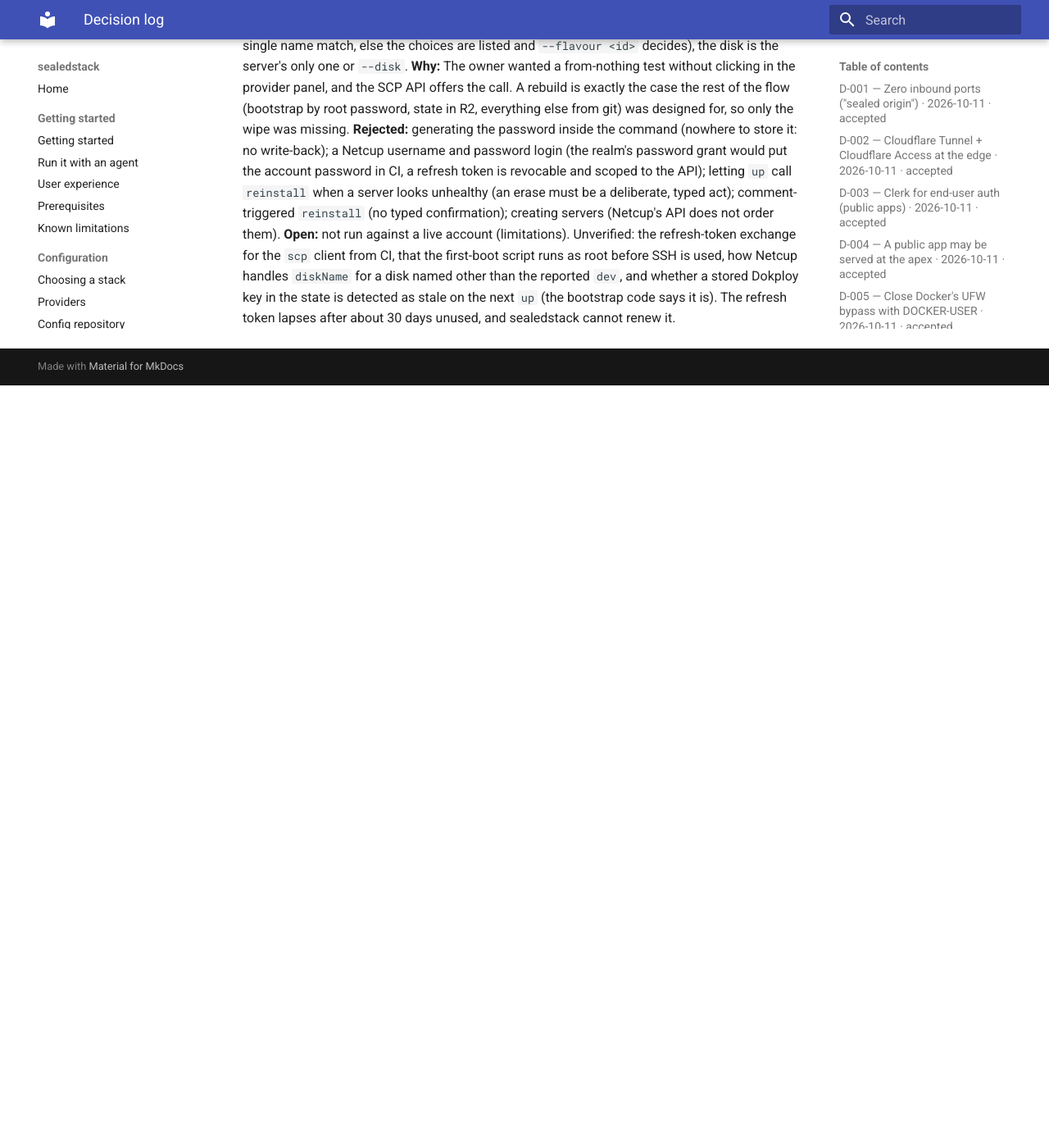
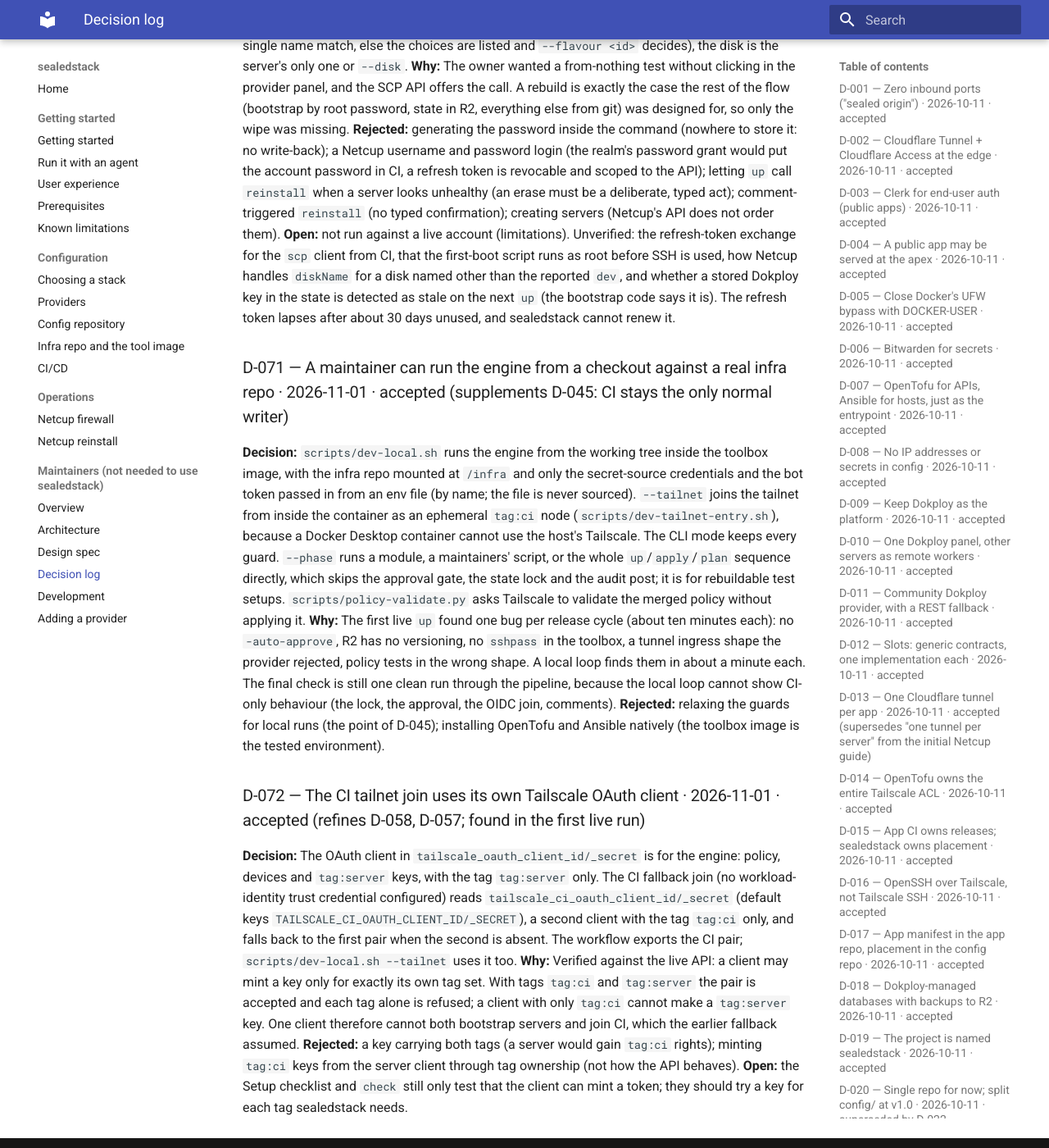
Before and after one commit to gauravnagar19/sealedstack, an MkDocs documentation site: the page built from docs/maintainers/decisions.md, in a window 1280 px wide and 1400 px high, scrolled down 18213 px. Shown: the whole window at 82% size. Built offline with MkDocs 1.6.1 and Material for MkDocs 9.7.7, drawn with Linux system fonts in a browser that asks for light colours; before the commit the page ends 18683 px from its top, so only the background shows below that.

Commit message:
docs: D-071 local dev loop, D-072 separate CI OAuth client, prerequisites
Co-Authored-By: Claude Sonnet 5.5 <noreply@anthropic.com>

```diff
--- a/docs/maintainers/decisions.md
+++ b/docs/maintainers/decisions.md
@@ -306,3 +306,14 @@ GitHub environments with required reviewers are still used where the plan suppor
 **Why:** The owner wanted a from-nothing test without clicking in the provider panel, and the SCP API offers the call. A rebuild is exactly the case the rest of the flow (bootstrap by root password, state in R2, everything else from git) was designed for, so only the wipe was missing.
 **Rejected:** generating the password inside the command (nowhere to store it: no write-back); a Netcup username and password login (the realm's password grant would put the account password in CI, a refresh token is revocable and scoped to the API); letting `up` call `reinstall` when a server looks unhealthy (an erase must be a deliberate, typed act); comment-triggered `reinstall` (no typed confirmation); creating servers (Netcup's API does not order them).
 **Open:** not run against a live account (limitations). Unverified: the refresh-token exchange for the `scp` client from CI, that the first-boot script runs as root before SSH is used, how Netcup handles `diskName` for a disk named other than the reported `dev`, and whether a stored Dokploy key in the state is detected as stale on the next `up` (the bootstrap code says it is). The refresh token lapses after about 30 days unused, and sealedstack cannot renew it.
+
+### D-071 — A maintainer can run the engine from a checkout against a real infra repo · 2026-11-01 · accepted (supplements D-045: CI stays the only normal writer)
+**Decision:** `scripts/dev-local.sh` runs the engine from the working tree inside the toolbox image, with the infra repo mounted at `/infra` and only the secret-source credentials and the bot token passed in from an env file (by name; the file is never sourced). `--tailnet` joins the tailnet from inside the container as an ephemeral `tag:ci` node (`scripts/dev-tailnet-entry.sh`), because a Docker Desktop container cannot use the host's Tailscale. The CLI mode keeps every guard. `--phase` runs a module, a maintainers' script, or the whole `up`/`apply`/`plan` sequence directly, which skips the approval gate, the state lock and the audit post; it is for rebuildable test setups. `scripts/policy-validate.py` asks Tailscale to validate the merged policy without applying it.
+**Why:** The first live `up` found one bug per release cycle (about ten minutes each): no `-auto-approve`, R2 has no versioning, no `sshpass` in the toolbox, a tunnel ingress shape the provider rejected, policy tests in the wrong shape. A local loop finds them in about a minute each. The final check is still one clean run through the pipeline, because the local loop cannot show CI-only behaviour (the lock, the approval, the OIDC join, comments).
+**Rejected:** relaxing the guards for local runs (the point of D-045); installing OpenTofu and Ansible natively (the toolbox image is the tested environment).
+
+### D-072 — The CI tailnet join uses its own Tailscale OAuth client · 2026-11-01 · accepted (refines D-058, D-057; found in the first live run)
+**Decision:** The OAuth client in `tailscale_oauth_client_id/_secret` is for the engine: policy, devices and `tag:server` keys, with the tag `tag:server` only. The CI fallback join (no workload-identity trust credential configured) reads `tailscale_ci_oauth_client_id/_secret` (default keys `TAILSCALE_CI_OAUTH_CLIENT_ID/_SECRET`), a second client with the tag `tag:ci` only, and falls back to the first pair when the second is absent. The workflow exports the CI pair; `scripts/dev-local.sh --tailnet` uses it too.
+**Why:** Verified against the live API: a client may mint a key only for exactly its own tag set. With tags `tag:ci` and `tag:server` the pair is accepted and each tag alone is refused; a client with only `tag:ci` cannot make a `tag:server` key. One client therefore cannot both bootstrap servers and join CI, which the earlier fallback assumed.
+**Rejected:** a key carrying both tags (a server would gain `tag:ci` rights); minting `tag:ci` keys from the server client through tag ownership (not how the API behaves).
+**Open:** the Setup checklist and `check` still only test that the client can mint a token; they should try a key for each tag sealedstack needs.
--- a/docs/prerequisites.md
+++ b/docs/prerequisites.md
@@ -30,7 +30,8 @@ in the encrypted OpenTofu state.
 |---|---|---|
 | Bitwarden machine-account token (Doppler: a service token, `DOPPLER_TOKEN`, see [below](#using-doppler-instead-of-bitwarden); Infisical: `INFISICAL_CLIENT_ID` and `INFISICAL_CLIENT_SECRET`, see [below](#using-infisical-instead-of-bitwarden)) | GitHub repository secret `BWS_ACCESS_TOKEN` | The only secret in GitHub. Give the machine account **read-only** access to the secrets project (default `infra`). See [limitations](limitations.md#approvals-on-github-free-private-repositories-what-they-do-and-dont-protect). |
 | Cloudflare API token | Bitwarden: `CLOUDFLARE_API_TOKEN` | [Permissions below](#cloudflare-api-token-permissions). |
-| Tailscale OAuth client | Bitwarden: `TAILSCALE_OAUTH_CLIENT_ID`, `TAILSCALE_OAUTH_CLIENT_SECRET` | Scopes `policy_file`, `auth_keys`, `devices:core`. The `auth_keys` scope is tied to tags chosen when the client is created: give it **`tag:ci` and `tag:server`** (CI joins as `tag:ci`; each new server gets a `tag:server` key). Without `tag:server`, `up` stops at the bootstrap with "requested tags [tag:server] are invalid or not permitted". Server auth keys are minted from it, so no long-lived API key is needed; `devices:core` also lets `up` ask the tailnet whether a server is already bootstrapped (without it `up` falls back to whether the bootstrap secrets are still present). |
+| Tailscale OAuth client | Bitwarden: `TAILSCALE_OAUTH_CLIENT_ID`, `TAILSCALE_OAUTH_CLIENT_SECRET` | Scopes `policy_file`, `auth_keys`, `devices:core`, with the tag **`tag:server`** and no other. Server auth keys are minted from it, so no long-lived API key is needed; `devices:core` also lets `up` ask the tailnet whether a server is already bootstrapped (without it `up` falls back to whether the bootstrap secrets are still present). |
+| Tailscale OAuth client for CI (`TAILSCALE_CI_OAUTH_CLIENT_ID`, `TAILSCALE_CI_OAUTH_CLIENT_SECRET`) | secret source | A **second** client with the scope `auth_keys` and the tag **`tag:ci`** only. Tailscale lets a client mint keys only for exactly its own tag set (a key for just `tag:server` from a `tag:ci` + `tag:server` client is refused), so the client that creates server keys cannot also be the one CI joins the tailnet with. Not needed when CI joins with a workload-identity trust credential instead (`providers.mesh_tailscale.oauth_client_id` and `audience`, see [CI/CD](ci-cd.md)). |
 | State passphrase | Bitwarden: `STATE_PASSPHRASE` | At least 16 random characters. Encrypts the OpenTofu state. |
 | Existing server: public IP and root password | Bitwarden: `SERVER_IP_<NAME>`, `ROOT_PASSWORD_<NAME>` | `<NAME>` is the server name upper-cased with `-` as `_`, so `server-1` gives `SERVER_IP_SERVER_1`. Used once by the first bootstrap; delete them afterwards. |
 | Admin SSH public key(s) | `config/stack.yaml`: `admin.ssh_keys` | A public key, not a secret. Installed on every server at bootstrap. |
```
